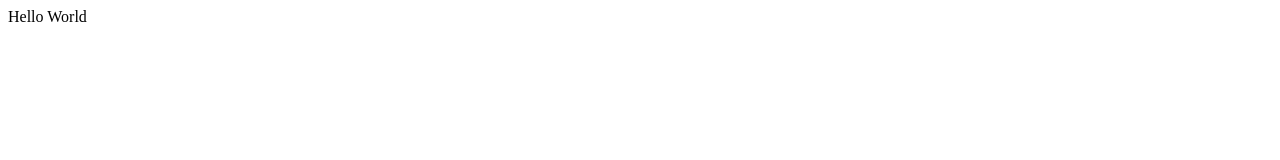
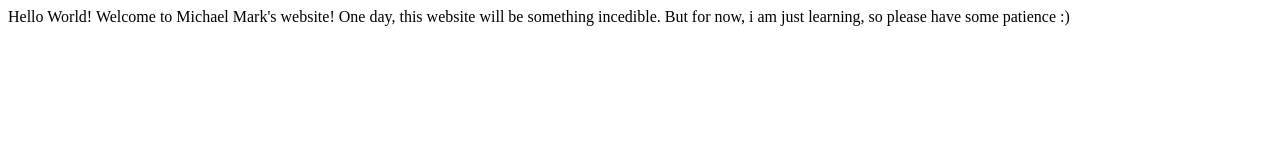
Before and after one commit to mrcoolmike/CoolSpace, a plain HTML site: page index.html in a window 1280 px wide. Drawn offline with Linux system fonts and the light colour scheme.

Commit message:
Update index.html
added text to the body

```diff
--- a/index.html
+++ b/index.html
@@ -2,6 +2,9 @@
 <html lang="en">
 <head><title>Welcome to Michael Mark's Website!</title><meta charset="utf-8"></head>
 <body>
-Hello World
+Hello World!
+Welcome to Michael Mark's website!
+One day, this website will be something incedible.
+But for now, i am just learning, so please have some patience :)
 </body>
 </html>
```
